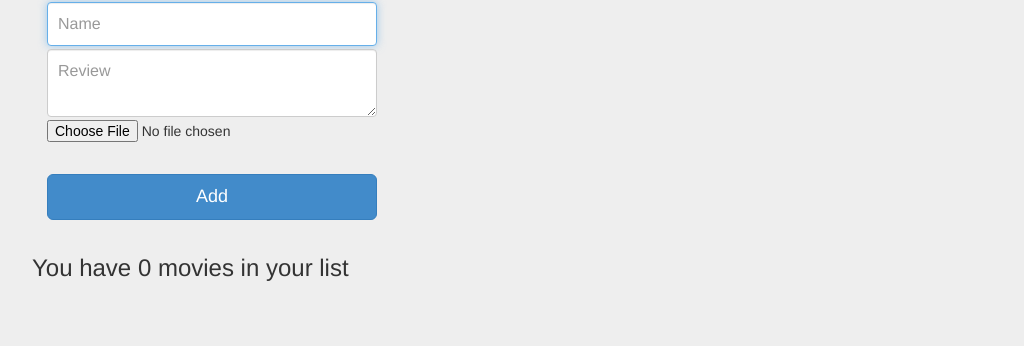
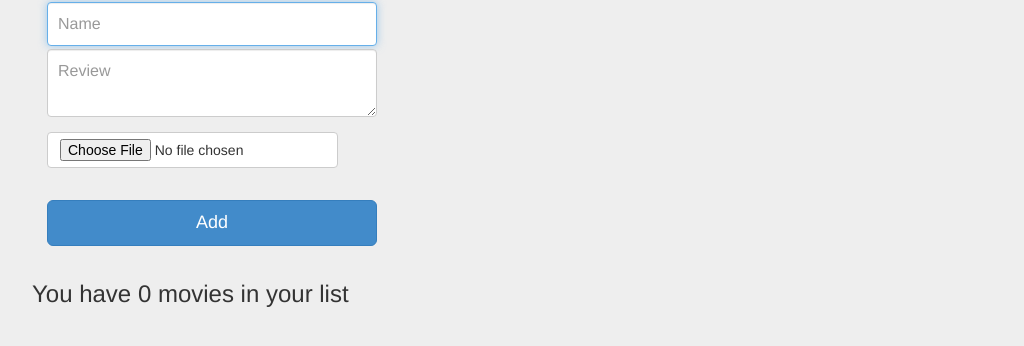
Before and after one commit to pulpopaul/moviesList, a plain HTML site: page index.html in a window 1280 px wide. Shown: the part 146-492 px from the top of the page, without its empty margins (38-1062 px from the left). Drawn offline with Linux system fonts and the light colour scheme.

Commit message:
Upload button improved. Readme updated

```diff
--- a/index.html
+++ b/index.html
@@ -22,7 +22,9 @@
 					<h2 class="form-signin-header">New movie</h2>
 					<input id="name" type="text" autofocus="" required="" placeholder="Name" class="form-control">
 					<textarea id="review" type="text" autofocus="" required="" placeholder="Review" class="form-control"></textarea>
-					<input id="poster" type="file" required="" name="image-upload" class="file-input"/>
+					<label class="btn btn-default">
+					<input id="poster" type="file" required="" name="image-upload" class="file-input" hidden/>
+					</label>
 					<div class="image-container">
 					    <img src="" id="image-preview" />
 					</div>
```
Also changed, not shown: 1 other file.
